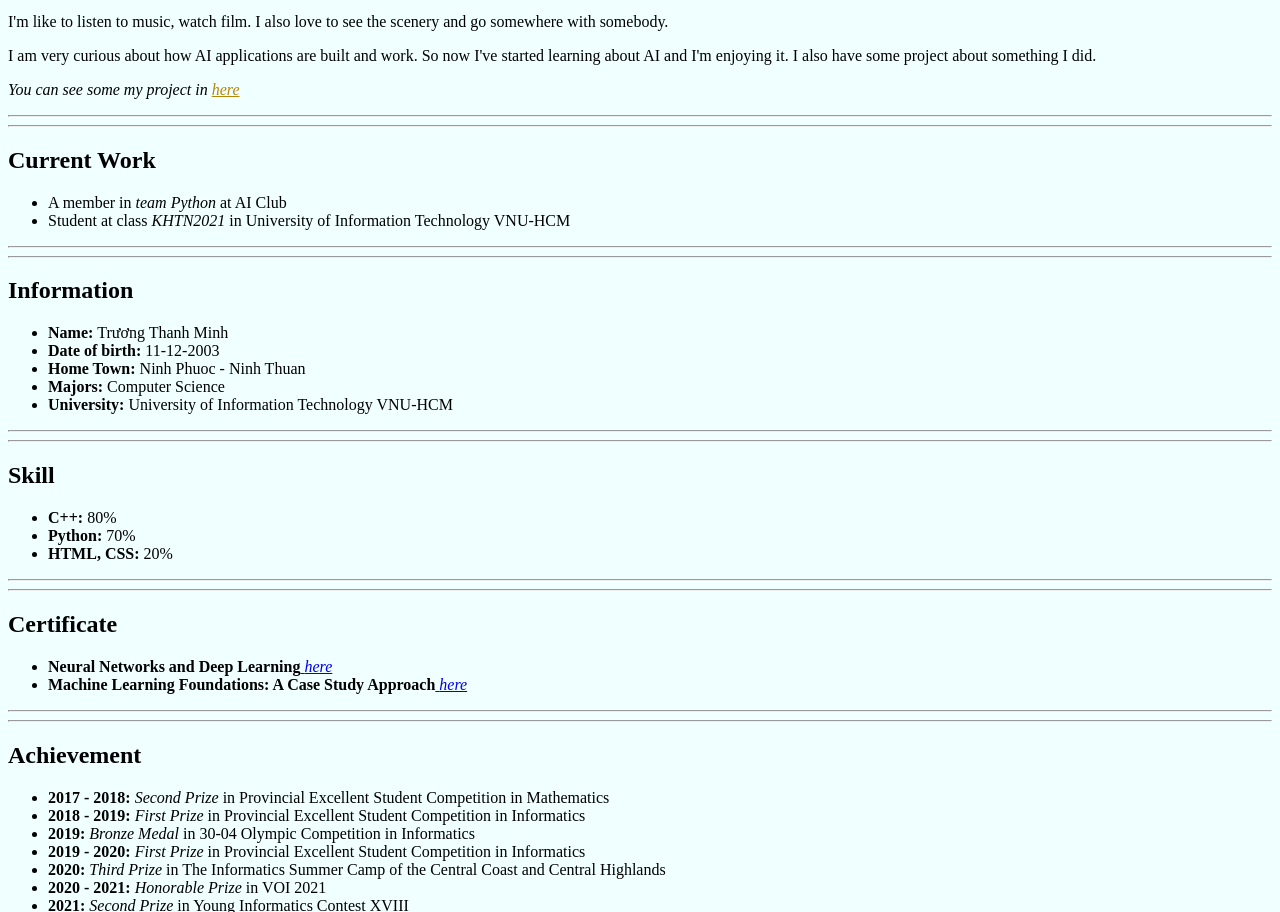
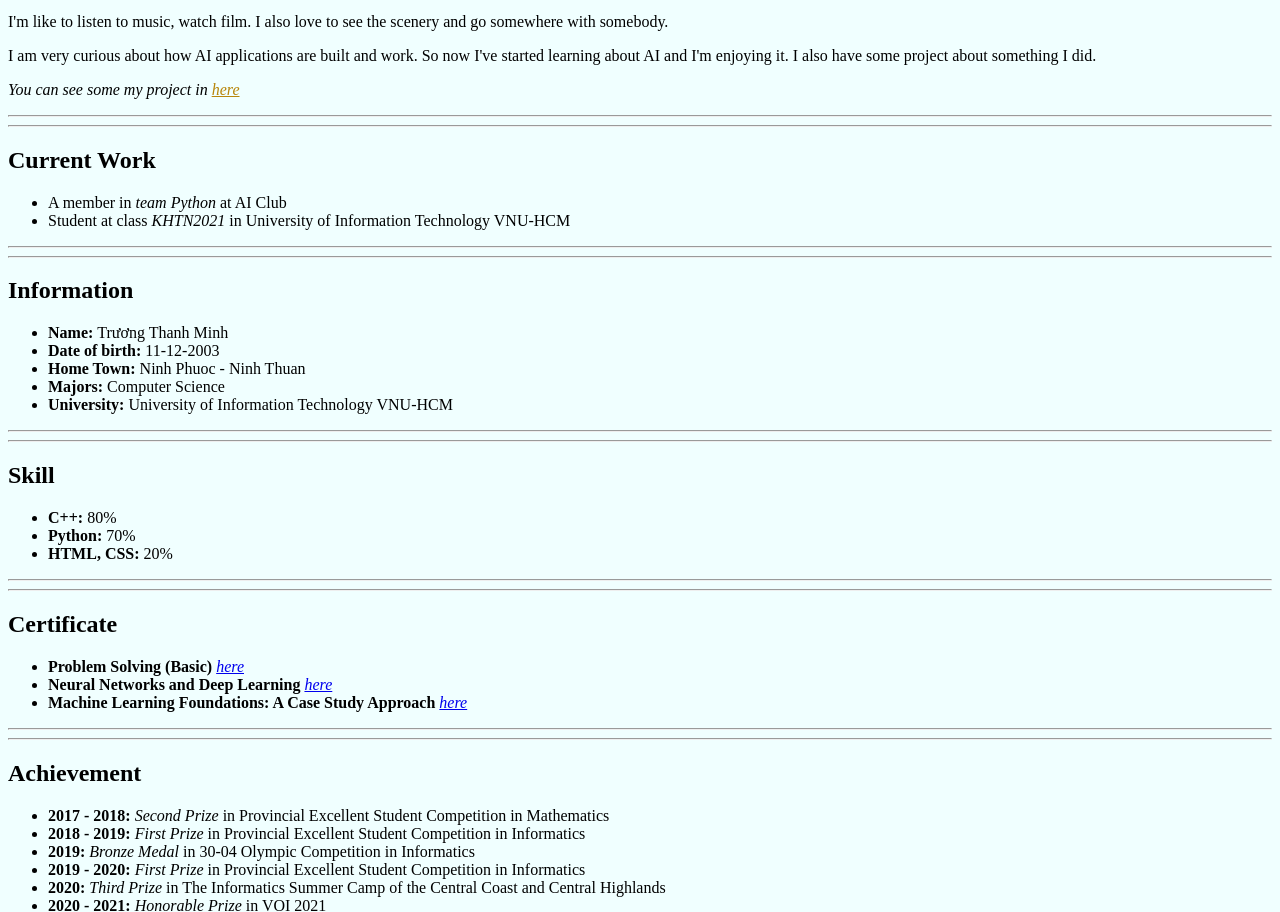
Before and after one commit to trthminh/trthminh.github.io, a plain HTML site: page index.html in a window 1280 px wide. Shown: the part 190-1102 px from the top of the page. Drawn offline with Linux system fonts and the light colour scheme.

Commit message:
Update index.html

```diff
--- a/index.html
+++ b/index.html
@@ -66,8 +66,9 @@
   <div>
   <h2>Certificate</h2>
   <ul>
-    <li><b>Neural Networks and Deep Learning</b><a href="https://www.coursera.org/account/accomplishments/certificate/6HGLP5QY7BU5"> <i>here</i></a></li>
-    <li><b>Machine Learning Foundations: A Case Study Approach</b><a href="https://www.coursera.org/account/accomplishments/certificate/LJCQNUKZ84T2"> <i>here</i></a></li>
+    <li><b>Problem Solving (Basic) </b><a href="https://www.hackerrank.com/certificates/829996532807"><i>here</i></a></li>
+    <li><b>Neural Networks and Deep Learning </b><a href="https://www.coursera.org/account/accomplishments/certificate/6HGLP5QY7BU5"><i>here</i></a></li>
+    <li><b>Machine Learning Foundations: A Case Study Approach </b><a href="https://www.coursera.org/account/accomplishments/certificate/LJCQNUKZ84T2"><i>here</i></a></li>
   </ul>
 </div>
 
```
